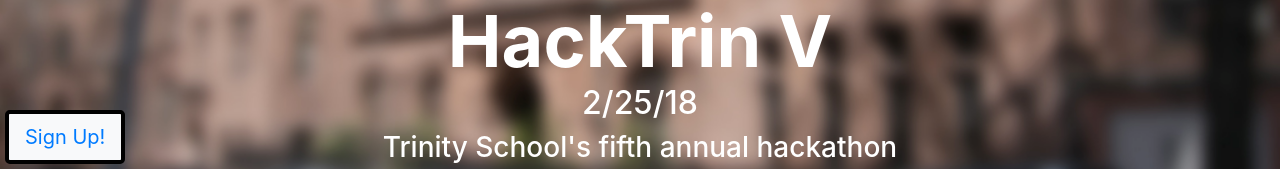
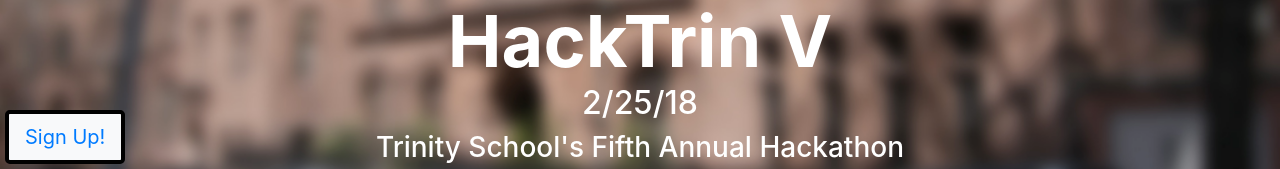
Before and after one commit to bitschiff/hacktrin, a website with bundled scripts: page index.html in a window 1280 px wide. Shown: the part 631-800 px from the top of the page. Built offline with nearby package versions, Linux system fonts and the light colour scheme; files whose address does not match are found by name.

Commit message:
Add files via upload

```diff
--- a/index.html
+++ b/index.html
@@ -83,7 +83,7 @@
       <img class="img-fluid d-block mx-auto img-logo" src="img/logo.png" alt="">
       <h1>HackTrin V</h1>
       <h2>2/25/18</h2>
-      <h3>Trinity School's fifth annual hackathon</h3>
+      <h3>Trinity School's Fifth Annual Hackathon</h3>
       <h3>Come spend February 25th coding with us!</h3>
       <br>
       <a target="_blank" href="https://goo.gl/forms/7QchuDTafqv7rwxI2" class="btn btn-dark btn-lg js-scroll-trigger">Sign Up!</a>
@@ -509,7 +509,7 @@
                         <strong>HackTrin</strong>
                       </h4>
                       <p>Trinity School
-                        <br>101 W 91st St <br> New York, NY 10024 </p>
+                        <br>115 W 91st St <br> New York, NY 10024 </p>
                         <ul class="list-unstyled">
                   <!-- <li>
                     <i class="fa fa-phone fa-fw"></i>
```
